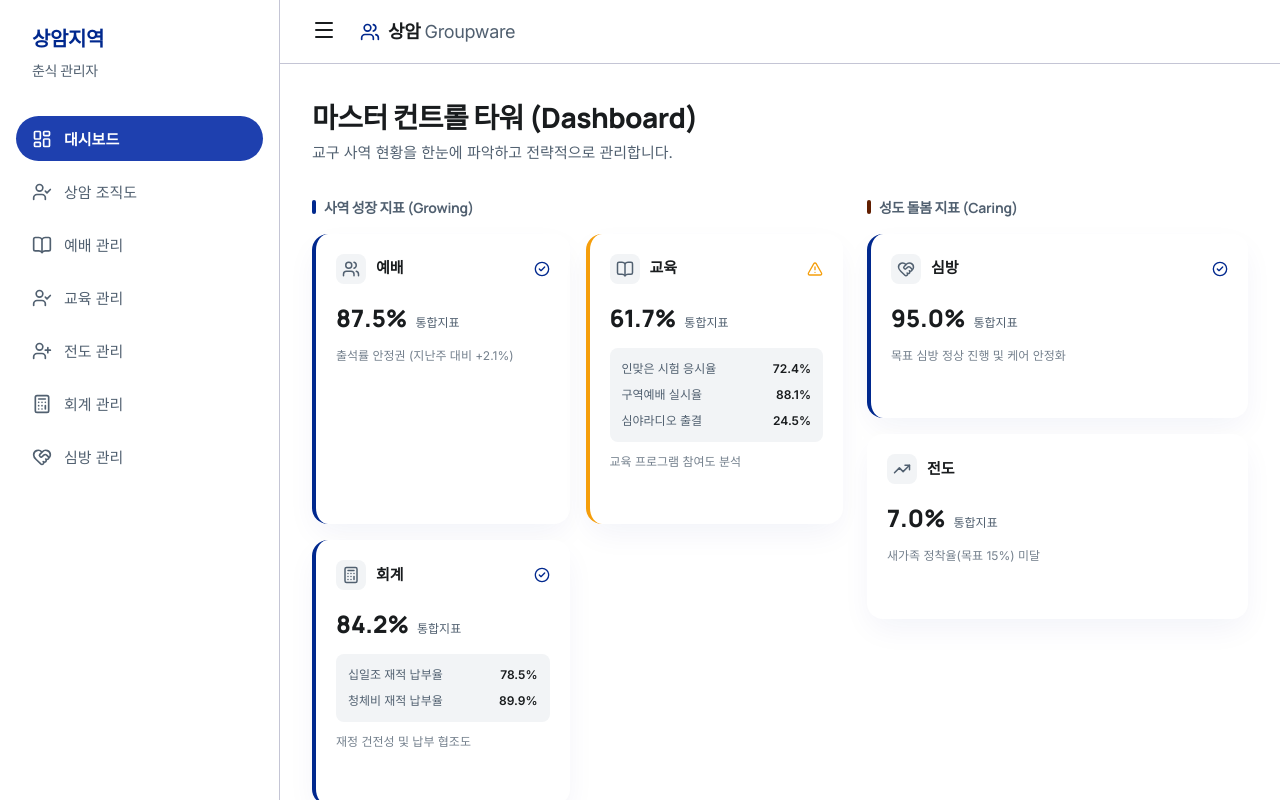
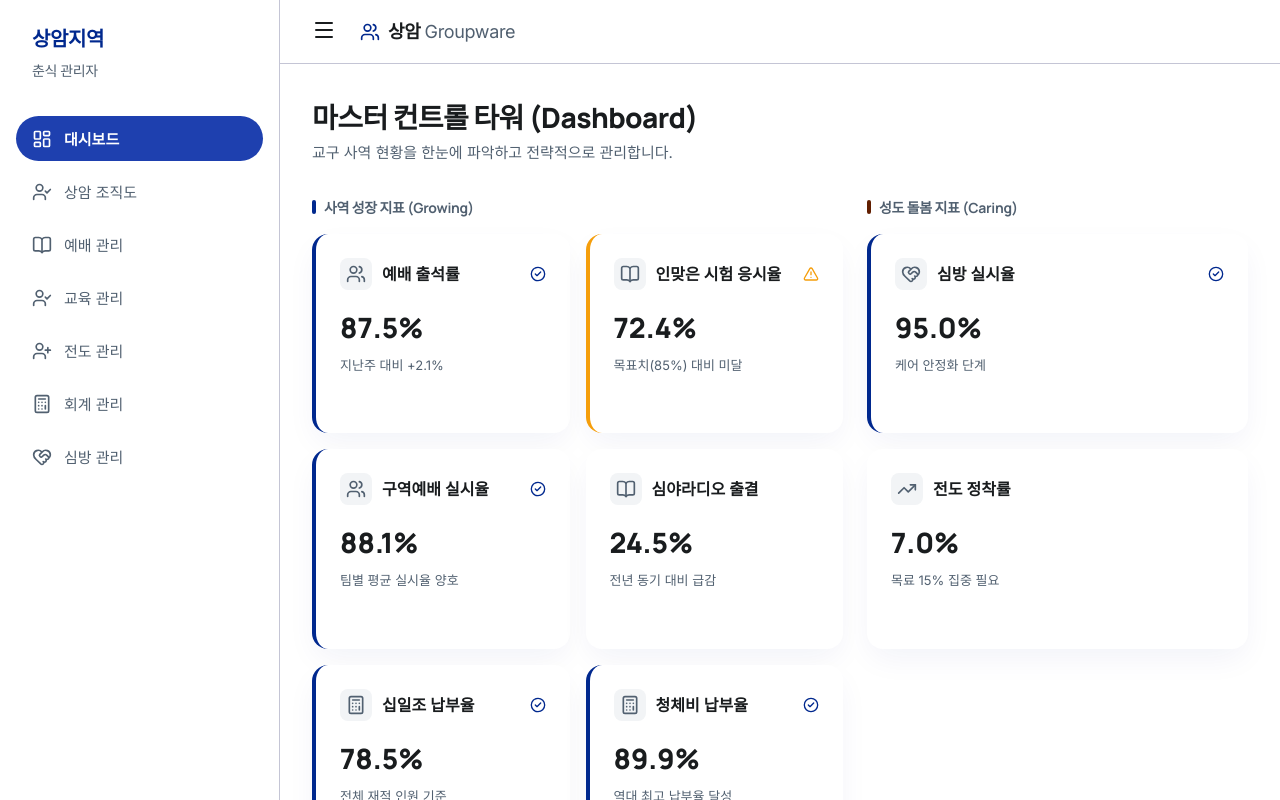
Before and after one commit to aiKyungHoon/samGroupware, a React (Vite) app: page / in a window 1280 px wide. Built offline with nearby package versions, Linux system fonts and the light colour scheme.

Commit message:
feat: Separate integrated metrics into individual cards on Dashboard

```diff
--- a/src/components/Dashboard.tsx
+++ b/src/components/Dashboard.tsx
@@ -9,42 +9,60 @@ interface DashboardProps {
 const healthMetrics = [
   {
     id: 'worship',
-    title: '예배',
+    title: '예배 출석률',
     icon: Users,
     status: 'good',
     score: '87.5%',
-    desc: '출석률 안정권 (지난주 대비 +2.1%)',
+    desc: '지난주 대비 +2.1%',
     category: 'growing'
   },
   {
-    id: 'education',
-    title: '교육',
+    id: 'edu_exam',
+    title: '인맞은 시험 응시율',
     icon: BookOpen,
     status: 'warning',
-    score: '61.7%',
-    desc: '교육 프로그램 참여도 분석',
-    category: 'growing',
-    subMetrics: [
-      { label: '인맞은 시험 응시율', value: '72.4%' },
-      { label: '구역예배 실시율', value: '88.1%' },
-      { label: '심야라디오 출결', value: '24.5%' },
-    ]
+    score: '72.4%',
+    desc: '목표치(85%) 대비 미달',
+    category: 'growing'
   },
   {
-    id: 'accounting',
-    title: '회계',
+    id: 'edu_worship',
+    title: '구역예배 실시율',
+    icon: Users,
+    status: 'good',
+    score: '88.1%',
+    desc: '팀별 평균 실시율 양호',
+    category: 'growing'
+  },
+  {
+    id: 'edu_radio',
+    title: '심야라디오 출결',
+    icon: BookOpen,
+    status: 'danger',
+    score: '24.5%',
+    desc: '전년 동기 대비 급감',
+    category: 'growing'
+  },
+  {
+    id: 'acc_tithe',
+    title: '십일조 납부율',
     icon: Calculator,
     status: 'good',
-    score: '84.2%',
-    desc: '재정 건전성 및 납부 협조도',
-    category: 'growing',
-    subMetrics: [
-      { label: '십일조 재적 납부율', value: '78.5%' },
-      { label: '청체비 재적 납부율', value: '89.9%' },
-    ]
+    score: '78.5%',
+    desc: '전체 재적 인원 기준',
+    category: 'growing'
   },
-  { id: 'visits', title: '심방', icon: HeartHandshake, status: 'good', score: '95.0%', desc: '목표 심방 정상 진행 및 케어 안정화', category: 'caring' },
-  { id: 'evangelism', title: '전도', icon: TrendingUp, status: 'danger', score: '7.0%', desc: '새가족 정착율(목표 15%) 미달', category: 'caring' },
+  {
+    id: 'acc_fee',
+    title: '청체비 납부율',
+    icon: Calculator,
+    status: 'good',
+    score: '89.9%',
+    desc: '역대 최고 납부율 달성',
+    category: 'growing'
+  },
+  { id: 'visits', title: '심방 실시율', icon: HeartHandshake, status: 'good', score: '95.0%', desc: '케어 안정화 단계', category: 'caring' },
+  { id: 'evangelism', title: '전도 정착률', icon: TrendingUp, status: 'danger', score: '7.0%', desc: '목료 15% 집중 필요', category: 'caring' },
 ];
 
 const getStatusColor = (status: string) => {
@@ -244,7 +262,7 @@ function MetricCard({ metric, onClick }: { metric: any, onClick: () => void }) {
       onClick={onClick}
       style={{
         background: 'var(--surface-lowest)',
-        padding: '20px',
+        padding: '24px',
         borderRadius: 'var(--radius-lg)',
         boxShadow: hover ? 'var(--shadow-elevated)' : 'var(--shadow-ambient)',
         borderLeft: `4px solid ${getStatusColor(metric.status)}`,
@@ -257,34 +275,18 @@ function MetricCard({ metric, onClick }: { metric: any, onClick: () => void }) {
       }}
     >
       <div style={{ display: 'flex', justifyContent: 'space-between', alignItems: 'center', marginBottom: '16px' }}>
-        <div style={{ display: 'flex', alignItems: 'center', gap: '10px', color: 'var(--on-surface)', fontWeight: 700, fontSize: '15px' }}>
+        <div style={{ display: 'flex', alignItems: 'center', gap: '10px', color: 'var(--on-surface)', fontWeight: 700, fontSize: '16px' }}>
           <div style={{ background: 'var(--surface-low)', borderRadius: '8px', display: 'flex', alignItems: 'center', justifyContent: 'center', padding: '6px' }}>
-            <Icon size={18} color="var(--secondary)" />
+            <Icon size={20} color="var(--secondary)" />
           </div>
           {metric.title}
         </div>
         {getStatusIcon(metric.status)}
       </div>
-
-      <div style={{ display: 'flex', alignItems: 'baseline', gap: '8px', marginBottom: '12px' }}>
-        <span style={{ fontSize: '24px', fontWeight: 800, fontFamily: 'var(--font-display)' }}>
-          {metric.score}
-        </span>
-        <span style={{ fontSize: '12px', color: 'var(--secondary)', fontWeight: 500 }}>통합지표</span>
+      <div style={{ fontSize: '28px', fontWeight: 800, fontFamily: 'var(--font-display)', marginBottom: '8px' }}>
+        {metric.score}
       </div>
-
-      {metric.subMetrics && (
-        <div style={{ background: 'var(--surface-low)', padding: '12px', borderRadius: 'var(--radius-md)', marginBottom: '12px', display: 'flex', flexDirection: 'column', gap: '8px' }}>
-          {metric.subMetrics.map((sm: any, idx: number) => (
-            <div key={idx} style={{ display: 'flex', justifyContent: 'space-between', alignItems: 'center', fontSize: '12px' }}>
-              <span style={{ color: 'var(--secondary)', fontWeight: 500 }}>{sm.label}</span>
-              <span style={{ color: 'var(--on-surface)', fontWeight: 700 }}>{sm.value}</span>
-            </div>
-          ))}
-        </div>
-      )}
-
-      <div style={{ fontSize: '12px', color: 'var(--secondary)', lineHeight: 1.4, flex: 1, opacity: 0.8 }}>
+      <div style={{ fontSize: '13px', color: 'var(--secondary)', lineHeight: 1.5, flex: 1 }}>
         {metric.desc}
       </div>
 
```
